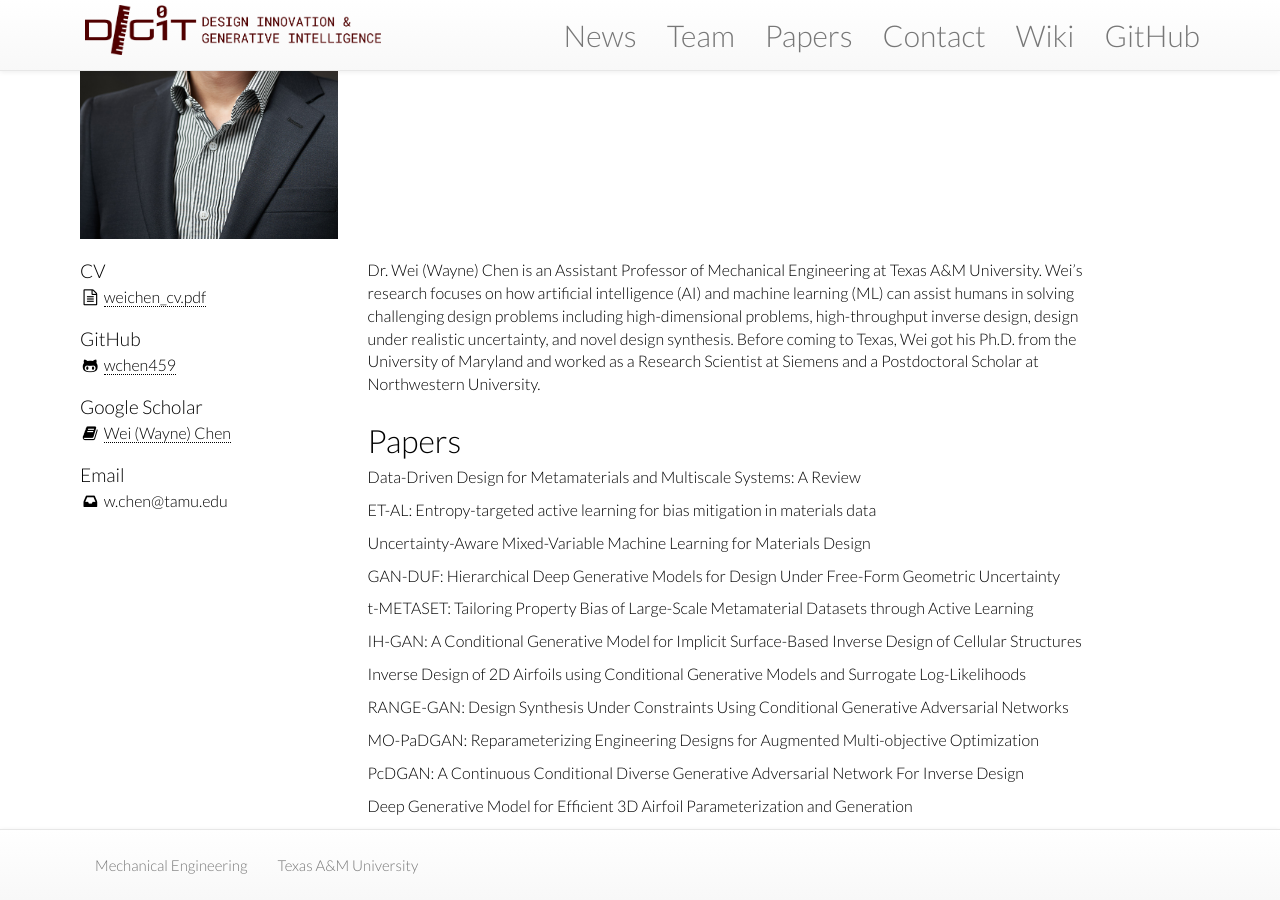
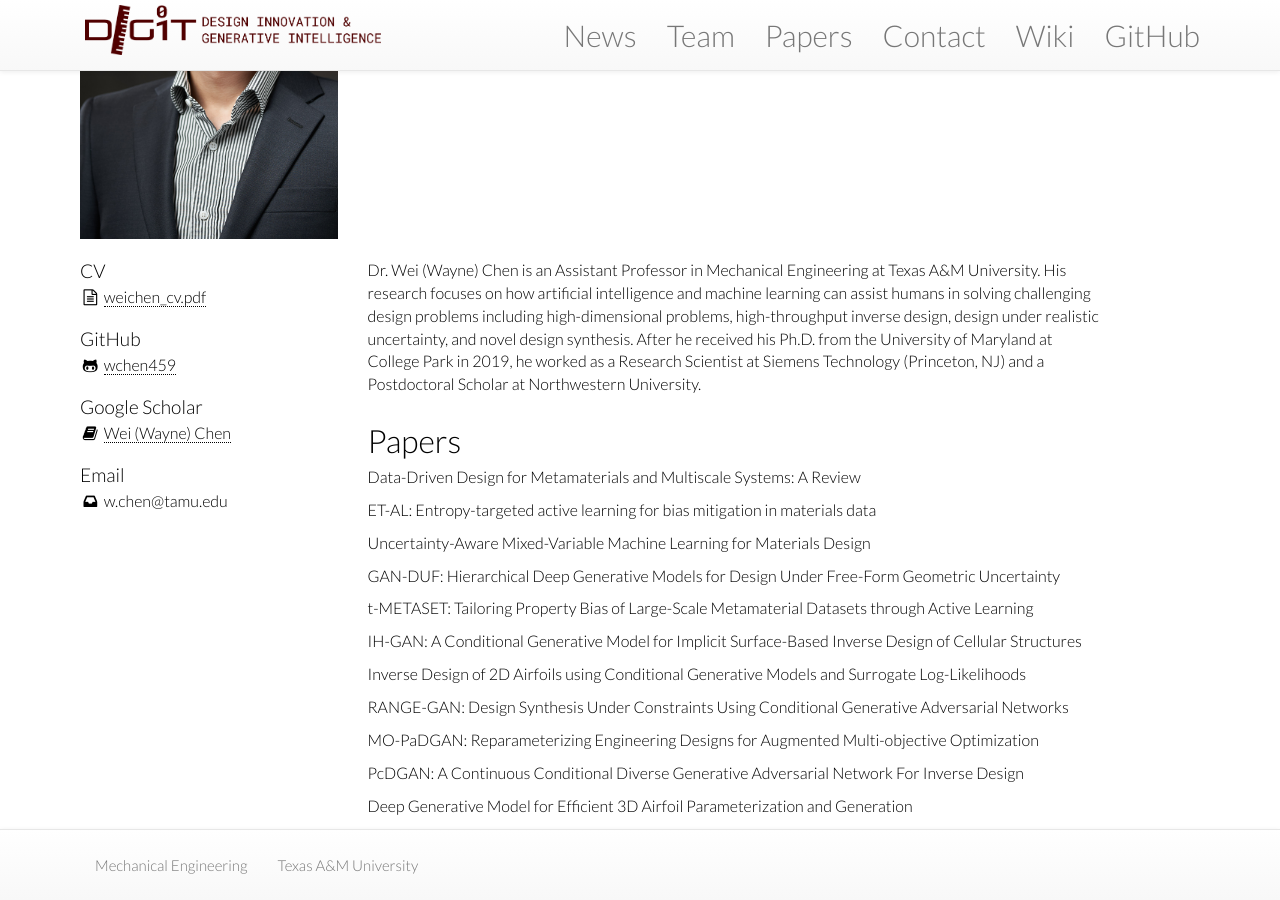
Before and after one commit to jihao2021/trojanbears, a Jekyll site: the page built from team/_posts/2023-08-01-wei-chen.md, in a window 1280 px wide and 900 px high, scrolled down 301 px. Built offline with Jekyll 4.4.1, drawn with Linux system fonts in a browser that asks for light colours; nearby versions of some CDN libraries.

Commit message:
Update 2023-08-01-wei-chen.md

```diff
--- a/team/_posts/2023-08-01-wei-chen.md
+++ b/team/_posts/2023-08-01-wei-chen.md
@@ -11,4 +11,4 @@ image: /assets/images/team/head_weichen.jpg
 cv: /assets/pdfs/weichen_cv.pdf
 alum: false
 ---
-Dr. Wei (Wayne) Chen is an Assistant Professor of Mechanical Engineering at Texas A&M University. Wei’s research focuses on how artificial intelligence (AI) and machine learning (ML) can assist humans in solving challenging design problems including high-dimensional problems, high-throughput inverse design, design under realistic uncertainty, and novel design synthesis. Before coming to Texas, Wei got his Ph.D. from the University of Maryland and worked as a Research Scientist at Siemens and a Postdoctoral Scholar at Northwestern University.
+Dr. Wei (Wayne) Chen is an Assistant Professor in Mechanical Engineering at Texas A&M University. His research focuses on how artificial intelligence and machine learning can assist humans in solving challenging design problems including high-dimensional problems, high-throughput inverse design, design under realistic uncertainty, and novel design synthesis. After he received his Ph.D. from the University of Maryland at College Park in 2019, he worked as a Research Scientist at Siemens Technology (Princeton, NJ) and a Postdoctoral Scholar at Northwestern University.
```
